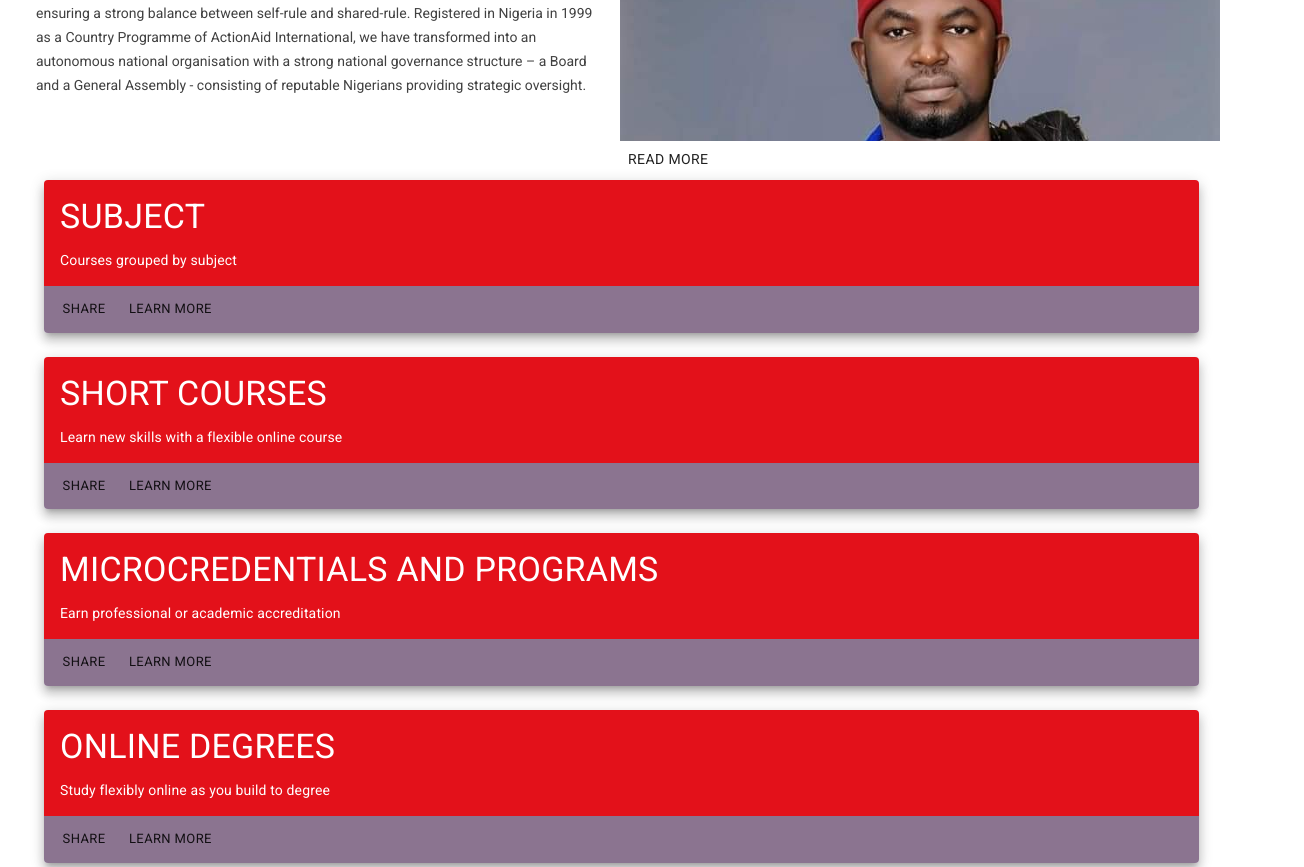
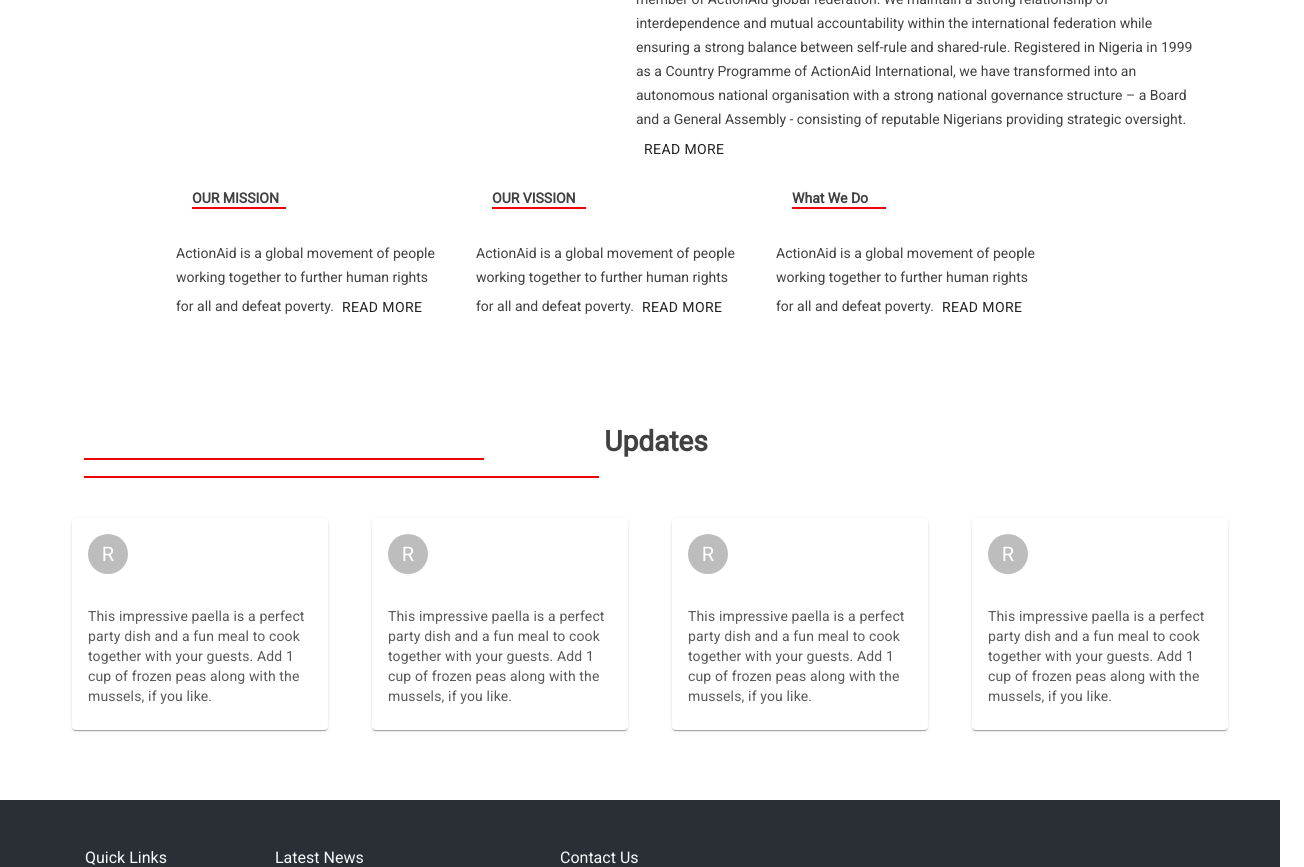
Before and after one commit to Fashander/AidLife, a React (Create React App) app: page / in a window 1280 px wide. Shown: the part 680-1547 px from the top of the page, 1304 px wide, since content can reach past the window. Built offline with nearby package versions, Linux system fonts and the light colour scheme.

Commit message:
Landing Page has been created with extra sections

```diff
--- a/src/App.js
+++ b/src/App.js
@@ -24,7 +24,7 @@
   const [exp, setExp] = useState(localStorage.getItem('exp'));
 
   useEffect(() => {
-    document.title = "AidLife Foundation";
+    document.title = " ADL Demo ";
   }, [])
 
   useEffect(() => {
@@ -57,7 +57,7 @@
     <HeaderBar />
     <Switch>
       <Route exact path={ROUTES.LANDING} component={Landing} />
-      <Route exact path={ROUTES.PROFILE} component={Profile} />
+
       {/* <Route exact path={ROUTES.SIGN_IN} component={SignInPage} /> */}
     </Switch>
     <Footer />
--- a/src/components/Pages/Landing/About.jsx
+++ b/src/components/Pages/Landing/About.jsx
@@ -9,16 +9,19 @@
 import Button from "@material-ui/core/Button"
 import Card from "@material-ui/core/Card"
 import Typography from "@material-ui/core/Typography"
+import AcUnitRoundedIcon from '@material-ui/icons/AcUnitRounded';
+import Avatar from "@material-ui/core/Avatar"
 const useStyles = makeStyles((theme) => ({
     root: {
       maxWidth: 'calc(100% - 40px)',
       justifyContent:"center",
       display: 'flex',
       flexWrap: 'wrap',
+      marginBottom: 50,
       '& > *': {
         margin: theme.spacing(1),
         width: theme.spacing(150),
-        height: theme.spacing(40),
+
         backgroundColor: 'transparent'
       },
 
@@ -58,15 +61,35 @@
       textAlign:'left',
       marginLeft: 32,
     },
+    Courseheader2:{
+        fontWeight: 'bold',
+        color: '#414141',
+        fontSize: 28,
+        lineHeight: 1.1,
+        textAlign:'center',
+        marginLeft: 32,
+      },
     Textline: {
         content: '""',
-
         left: 0,
-        width: '40%',
+        width: '35%',
         height: '2px',
         background: '#EC0407',
         transition: '0.3s',
         bottom: '-8px',
+     },
+     Textline2: {
+        content: '""',
+        justifyContent: 'center',
+        width: '45%',
+        height: '2px',
+        right: 0,
+        background: '#EC0407',
+        transition: '0.3s',
+        bottom: '-8px',
+     },
+     grid:{
+        marginLeft: 140
      }
 
   }));
@@ -76,8 +99,24 @@
   return (
     <Section id='about'>
         <div className={classes.root}>
+
             <Grid container>
-                <Grid item xs={12} sm={12} >
+            <Grid item xs={12} sm={12} >
+
+                    <p className={classes.Courseheader2}>
+                    AidLife Foundation
+
+                        <p className={classes.Textline}/>
+
+
+                        <p className={classes.Textline2}/>
+
+
+
+                    </p>
+
+            </Grid>
+                <Grid item xs={12} sm={6} >
 
                         <p className={classes.Courseheader}>
                         WHO WE ARE
@@ -106,17 +145,58 @@
                                          a Board and a General Assembly -
                                           consisting of reputable Nigerians providing
                                           strategic oversight.</span>
+                                          <Button className='btn btn-primary rounded-0'>Read More</Button>
                     </CardContent>
+
+                    </Grid>
+                    <Grid item xs={12} sm={3} className={classes.grid}>
+                    <p className={classes.Courseheader}>
+                    OUR MISSION
+                    <div className={classes.Textline}/>
+                    </p>
+
+                    <CardContent>
+                    <span className={classes.header2}  >
+                            ActionAid is a global movement of people working together
+                             to further human rights for all and defeat poverty.
+                             </span>
+                    <Button className='btn btn-primary rounded-0'>Read More</Button>
+                </CardContent>
 
                 </Grid>
 
-      <Grid item xs={12} sm={6}>
-      <div className='aboutImage'>
-                <img src={aboutImage} alt='about company' />
-              </div>
-              <Button className='btn btn-primary rounded-0'>Read More</Button>
-      </Grid>
-    </Grid>
+                <Grid item xs={12} sm={3} >
+                    <p className={classes.Courseheader}>
+                    OUR VISSION
+                    <div className={classes.Textline}/>
+                    </p>
+
+                    <CardContent>
+                    <span className={classes.header2}  >
+                            ActionAid is a global movement of people working together
+                             to further human rights for all and defeat poverty.
+                             </span>
+                    <Button className='btn btn-primary rounded-0'>Read More</Button>
+                </CardContent>
+                </Grid>
+                <Grid item xs={12} sm={3} >
+                    <p className={classes.Courseheader}>
+                    What We Do
+                    <div className={classes.Textline}/>
+                    </p>
+
+                    <CardContent>
+                    <span className={classes.header2}  >
+                            ActionAid is a global movement of people working together
+                             to further human rights for all and defeat poverty.
+                             </span>
+                    <Button className='btn btn-primary rounded-0'>Read More</Button>
+                </CardContent>
+
+                </Grid>
+            </Grid>
+
+
 
         </div>
         </Section>
--- /dev/null
+++ b/src/components/Pages/Landing/News.jsx
@@ -0,0 +1,196 @@
+import React from 'react';
+import Grid from '@material-ui/core/Grid'
+import Paper from "@material-ui/core/Paper"
+import CardHeader from "@material-ui/core/CardHeader"
+import CardContent from "@material-ui/core/CardContent"
+import { makeStyles } from '@material-ui/core/styles';
+import Section from './section';
+import aboutImage from '../../../assets/img/uku.jpg';
+import Button from "@material-ui/core/Button"
+import Card from "@material-ui/core/Card"
+import Typography from "@material-ui/core/Typography"
+import AcUnitRoundedIcon from '@material-ui/icons/AcUnitRounded';
+import Avatar from "@material-ui/core/Avatar"
+const useStyles = makeStyles((theme) => ({
+    root: {
+      justifyContent:"center",
+      display: 'flex',
+      flexWrap: 'wrap',
+      marginBottom: 50,
+      '& > *': {
+        margin: theme.spacing(1),
+        width: theme.spacing(150),
+
+
+    },
+
+      container: {
+          alignItems: 'stretch',
+          justifyItems: 'center',
+          [theme.breakpoints.down('md')]: {
+              justifyItems: 'space-evenly',
+          },
+          align:'center',
+          backgroundColor: 'transparent'
+      }
+
+    },
+    header:{
+      color: '#414141',
+          fontSize: 20,
+          fontWeight: 900,
+          lineHeight: 1.5,
+          textAlign: 'left',
+          marginBottom: 8,
+
+
+    },
+    header2:{
+      color: '#414141',
+          fontSize: 14,
+          lineHeight: 1.1,
+          textAlign: 'left',
+    },
+
+    Courseheader:{
+      fontWeight: 'bold',
+      color: '#414141',
+      fontSize: 28,
+      lineHeight: 1.1,
+      textAlign:'center',
+      marginLeft: 32,
+    },
+    Textline: {
+        content: '""',
+        left: 0,
+        width: '35%',
+        height: '2px',
+        background: '#EC0407',
+        transition: '0.3s',
+        bottom: '-8px',
+     },
+     Textline2: {
+        content: '""',
+        justifyContent: 'center',
+        width: '45%',
+        height: '2px',
+        right: 0,
+        background: '#EC0407',
+        transition: '0.3s',
+        bottom: '-8px',
+     },
+     grid:{
+        marginLeft: 20,
+        background: 'transparent'
+     },
+
+
+  }));
+
+const News = () => {
+    const classes=useStyles();
+  return (
+    <Section id='news'>
+        <div className={classes.root}>
+            <Grid container  spacing={3}>
+                <Grid item xs={12} sm={12} >
+
+                        <p className={classes.Courseheader}>
+                        Updates
+
+                            <p className={classes.Textline}/>
+
+
+                            <p className={classes.Textline2}/>
+
+
+
+                        </p>
+
+                </Grid>
+                <Grid item xs={12} sm={3} >
+                    <Card className={classes.grid}>
+                        <CardHeader
+                       avatar={
+                        <Avatar aria-label="recipe" className={classes.avatar}>
+                        R
+                        </Avatar>
+                       }
+                       />
+                        <CardContent>
+                        <Typography variant="body2" color="textSecondary" component="p">
+                            This impressive paella is a perfect party dish and a fun meal to cook together with your
+                            guests. Add 1 cup of frozen peas along with the mussels, if you like.
+                        </Typography>
+
+                    </CardContent>
+                    </Card>
+                    </Grid>
+                    <Grid item xs={12} sm={3} >
+                        <Card className={classes.grid}>
+                        <CardHeader
+                       avatar={
+                        <Avatar aria-label="recipe" className={classes.avatar}>
+                        R
+                        </Avatar>
+                       }
+                       />
+                        <CardContent>
+                        <Typography variant="body2" color="textSecondary" component="p">
+                            This impressive paella is a perfect party dish and a fun meal to cook together with your
+                            guests. Add 1 cup of frozen peas along with the mussels, if you like.
+                        </Typography>
+
+                    </CardContent>
+                    </Card>
+                    </Grid>
+                    <Grid item xs={12} sm={3} >
+                    <Card className={classes.grid}>
+                        <CardHeader
+                       avatar={
+                        <Avatar aria-label="recipe" className={classes.avatar}>
+                        R
+                        </Avatar>
+                       }
+                       />
+                        <CardContent>
+                        <Typography variant="body2" color="textSecondary" component="p">
+                            This impressive paella is a perfect party dish and a fun meal to cook together with your
+                            guests. Add 1 cup of frozen peas along with the mussels, if you like.
+                        </Typography>
+
+                    </CardContent>
+                    </Card>
+                    </Grid>
+                    <Grid item xs={12} sm={3} >
+                    <Card className={classes.grid}>
+                        <CardHeader
+                       avatar={
+                        <Avatar aria-label="recipe" className={classes.avatar}>
+                        R
+                        </Avatar>
+                       }
+                       />
+                        <CardContent>
+                        <Typography variant="body2" color="textSecondary" component="p">
+                            This impressive paella is a perfect party dish and a fun meal to cook together with your
+                            guests. Add 1 cup of frozen peas along with the mussels, if you like.
+                        </Typography>
+
+                    </CardContent>
+                    </Card>
+                    </Grid>
+                </Grid>
+
+
+
+
+
+
+        </div>
+        </Section>
+
+  );
+};
+
+export default News;
--- a/src/components/Pages/Landing/Sections.jsx
+++ b/src/components/Pages/Landing/Sections.jsx
@@ -1,16 +1,17 @@
 import React, { Fragment } from 'react';
 import About from './About';
+import News from './News'
 
 
-
-const sections = () => {
+const Sections = () => {
   return (
     <Fragment>
 
       <About />
+      <News/>
 
     </Fragment>
   );
 };
 
-export default sections;
+export default Sections;
--- a/src/components/Pages/Landing/index.jsx
+++ b/src/components/Pages/Landing/index.jsx
@@ -8,7 +8,7 @@
 
             <BillBoard />
             <Sections/>
-            <QuickLinks />
+
         </div>
     )
 }
```
Also changed, not shown: 1 other file (tests, documents, lock files or other folders).
